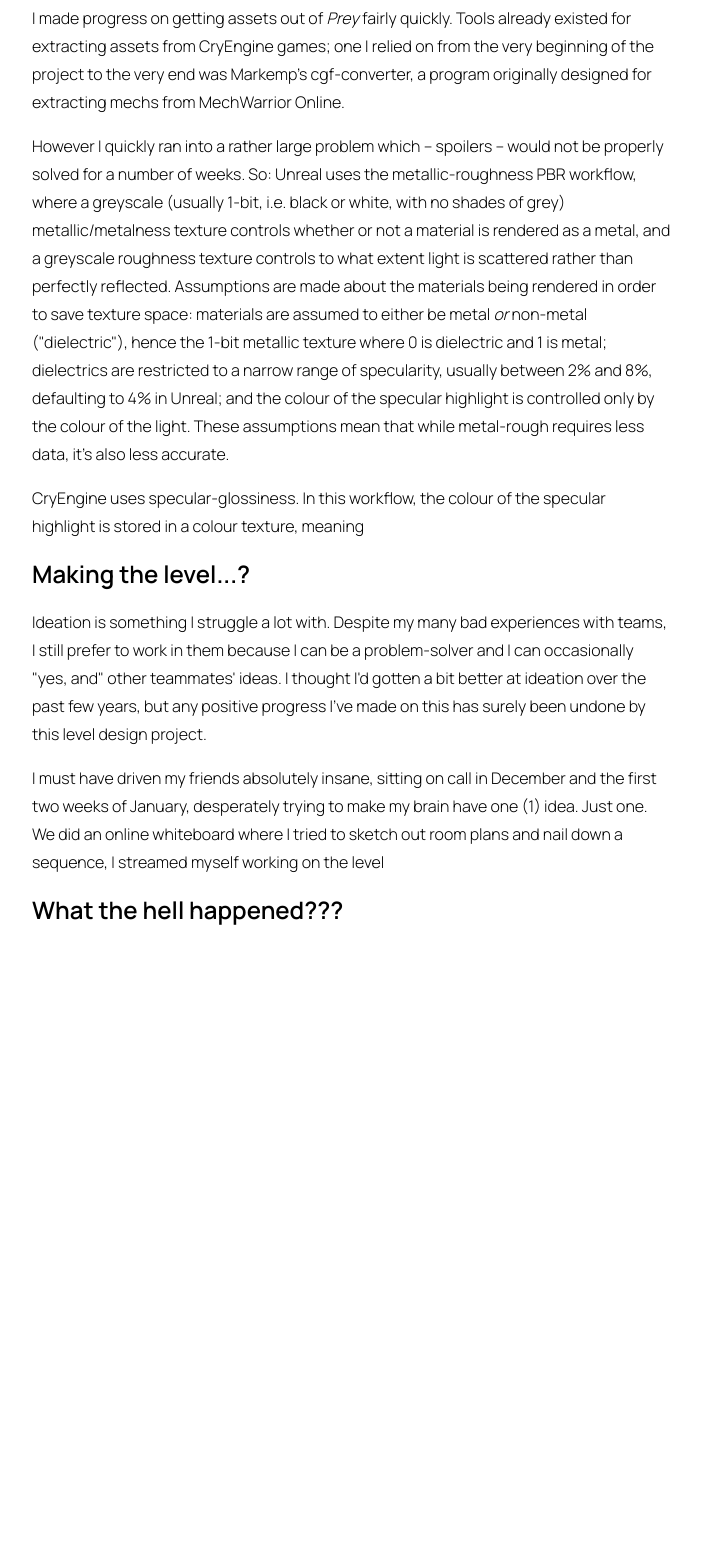
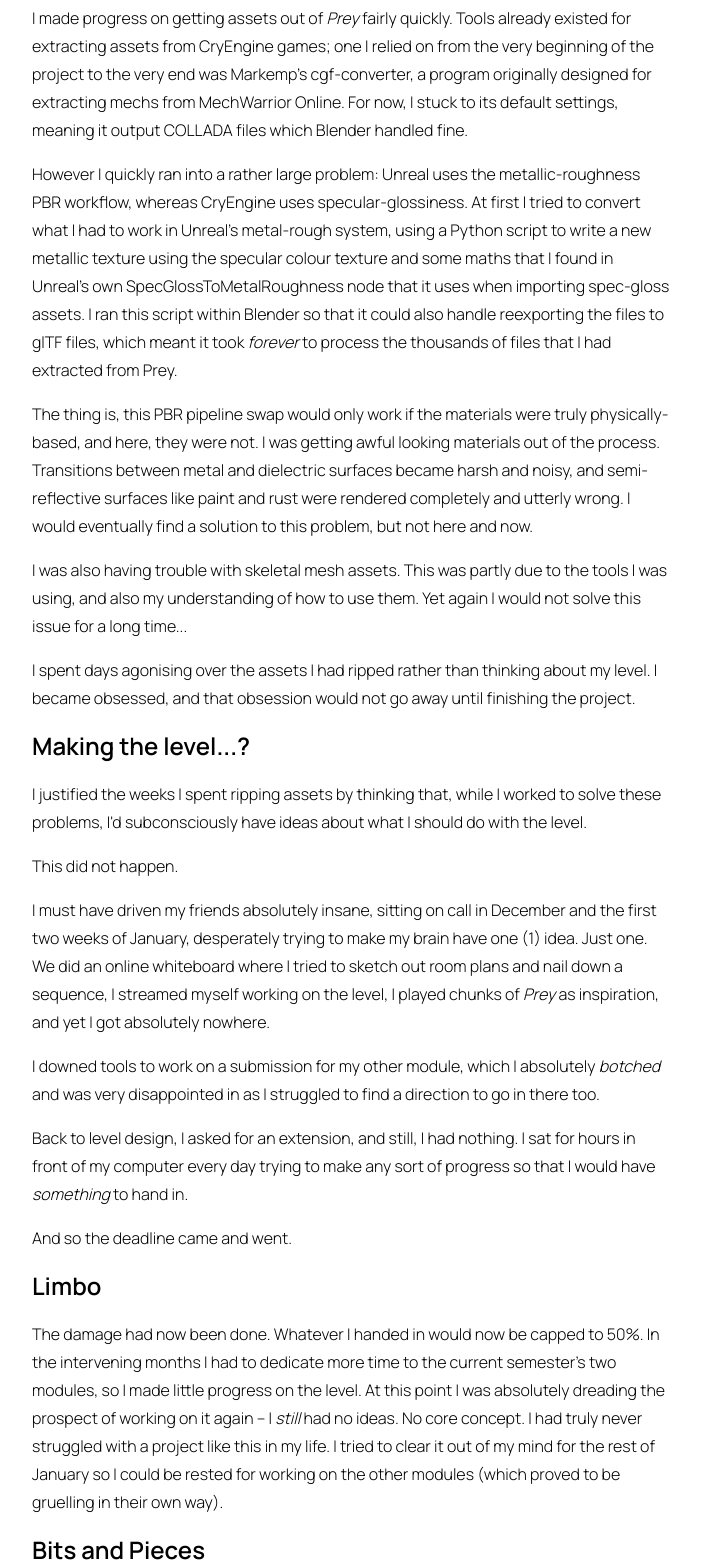
Before and after one commit to memequester/memequester.github.io, an Eleventy site: page src/blogs/leveldesign.md in a window 1280 px wide. Shown: the part 2476-4043 px from the top of the page, without its empty margins (288-989 px from the left). Before the commit the page ends 3612 px from the top, so only its background shows below. Built offline with nearby package versions, Linux system fonts and the light colour scheme; Eleventy itself is replaced by a stand-in of ours; files that its build step writes are made by us from their sources; a web font is replaced by a local one; what prettier would draw is missing.

Commit message:
Update leveldesign.md

```diff
--- a/src/blogs/leveldesign.md
+++ b/src/blogs/leveldesign.md
@@ -30,16 +30,35 @@
 <blockquote>"Why don't I just use the real assets from <i>Prey</i>?"</blockquote>
 
 ### Ripping from Prey
-I made progress on getting assets out of *Prey* fairly quickly. Tools already existed for extracting assets from CryEngine games; one I relied on from the very beginning of the project to the very end was Markemp's cgf-converter, a program originally designed for extracting mechs from MechWarrior Online.
+I made progress on getting assets out of *Prey* fairly quickly. Tools already existed for extracting assets from CryEngine games; one I relied on from the very beginning of the project to the very end was Markemp's cgf-converter, a program originally designed for extracting mechs from MechWarrior Online. For now, I stuck to its default settings, meaning it output COLLADA files which Blender handled fine.
 
-However I quickly ran into a rather large problem which -- spoilers -- would not be properly solved for a number of weeks. So: Unreal uses the metallic-roughness PBR workflow, where a greyscale (usually 1-bit, i.e. black or white, with no shades of grey) metallic/metalness texture controls whether or not a material is rendered as a metal, and a greyscale roughness texture controls to what extent light is scattered rather than perfectly reflected. Assumptions are made about the materials being rendered in order to save texture space: materials are assumed to either be metal *or* non-metal ("dielectric"), hence the 1-bit metallic texture where 0 is dielectric and 1 is metal; dielectrics are restricted to a narrow range of specularity, usually between 2% and 8%, defaulting to 4% in Unreal; and the colour of the specular highlight is controlled only by the colour of the light. These assumptions mean that while metal-rough requires less data, it's also less accurate.
+However I quickly ran into a rather large problem: Unreal uses the metallic-roughness PBR workflow, whereas CryEngine uses specular-glossiness. At first I tried to convert what I had to work in Unreal's metal-rough system, using a Python script to write a new metallic texture using the specular colour texture and some maths that I found in Unreal's own SpecGlossToMetalRoughness node that it uses when importing spec-gloss assets. I ran this script within Blender so that it could also handle reexporting the files to glTF files, which meant it took *forever* to process the thousands of files that I had extracted from Prey.
 
-CryEngine uses specular-glossiness. In this workflow, the colour of the specular highlight is stored in a colour texture, meaning
+The thing is, this PBR pipeline swap would only work if the materials were truly physically-based, and here, they were not. I was getting awful looking materials out of the process. Transitions between metal and dielectric surfaces became harsh and noisy, and semi-reflective surfaces like paint and rust were rendered completely and utterly wrong. I would eventually find a solution to this problem, but not here and now.
+
+I was also having trouble with skeletal mesh assets. This was partly due to the tools I was using, and also my understanding of how to use them. Yet again I would not solve this issue for a long time...
+
+I spent days agonising over the assets I had ripped rather than thinking about my level. I became obsessed, and that obsession would not go away until finishing the project.
 
 ## Making the level...?
-Ideation is something I struggle a lot with. Despite my many bad experiences with teams, I still prefer to work in them because I can be a problem-solver and I can occasionally "yes, and" other teammates' ideas. I thought I'd gotten a bit better at ideation over the past few years, but any positive progress I've made on this has surely been undone by this level design project.
+I justified the weeks I spent ripping assets by thinking that, while I worked to solve these problems, I'd subconsciously have ideas about what I should do with the level.
 
-I must have driven my friends absolutely insane, sitting on call in December and the first two weeks of January, desperately trying to make my brain have one (1) idea. Just one. We did an online whiteboard where I tried to sketch out room plans and nail down a sequence, I streamed myself working on the level
+This did not happen.
 
+I must have driven my friends absolutely insane, sitting on call in December and the first two weeks of January, desperately trying to make my brain have one (1) idea. Just one. We did an online whiteboard where I tried to sketch out room plans and nail down a sequence, I streamed myself working on the level, I played chunks of *Prey* as inspiration, and yet I got absolutely nowhere.
 
-## What the hell happened???
+I downed tools to work on a submission for my other module, which I absolutely *botched* and was very disappointed in as I struggled to find a direction to go in there too.
+
+Back to level design, I asked for an extension, and still, I had nothing. I sat for hours in front of my computer every day trying to make any sort of progress so that I would have *something* to hand in.
+
+And so the deadline came and went.
+
+## Limbo
+The damage had now been done. Whatever I handed in would now be capped to 50%. In the intervening months I had to dedicate more time to the current semester's two modules, so I made little progress on the level. At this point I was absolutely dreading the prospect of working on it again -- I *still* had no ideas. No core concept. I had truly never struggled with a project like this in my life. I tried to clear it out of my mind for the rest of January so I could be rested for working on the other modules (which proved to be gruelling in their own way).
+
+## Bits and Pieces
+Between working on current modules, I did make some progress on my pipelines. I discovered that Unreal's new material pipeline Substrate is a specular-glossiness pipeline, allowing me to use assets from *Prey* unaltered. This massively streamlined the process of preparing and importing assets -- deleting the badly-converted metal-roughness textures felt so good.
+
+I worked to create an Interchange pipeline that would handle swapping over imported assets' materials to use my new Substrate master materials, but the documentation was almost non-existent. I consulted the Unreal Source Discord server and eventually ended up talking directly to a staff member at Epic Games, who helped me get around problems I was having due to the Interchange plugin still being a work-in-progress. With this sorted out, I was able to import swathes of assets at once, with Interchange correctly creating materials -- though this was not without issue.
+
+In March, a new major version of cgf-converter was released. It could now generate USD files and also supported importing and converting animation files, which was excellent news. I used this new version to convert all the files for the Phantom enemy, which allowed me to use it for sequences in my level.
```
